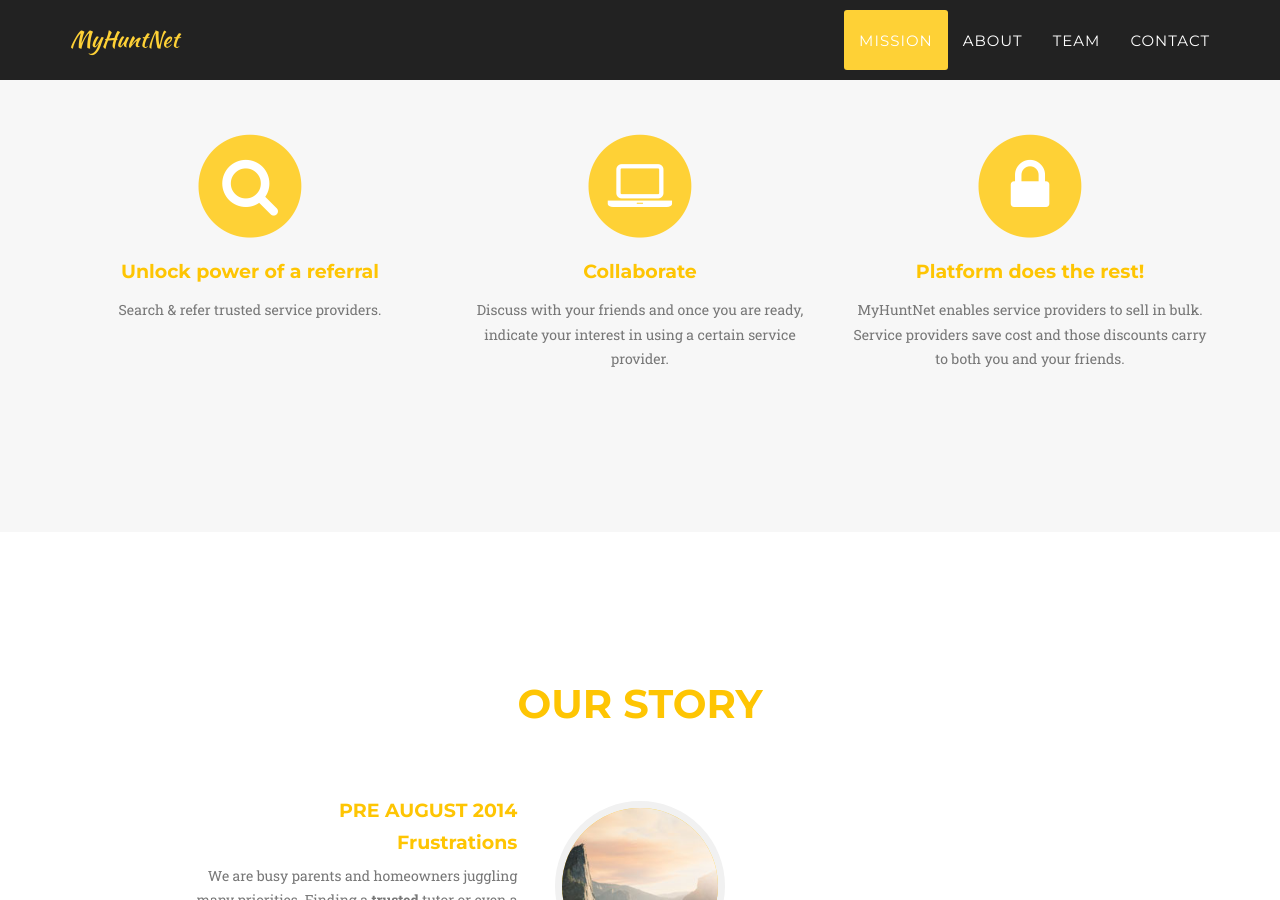
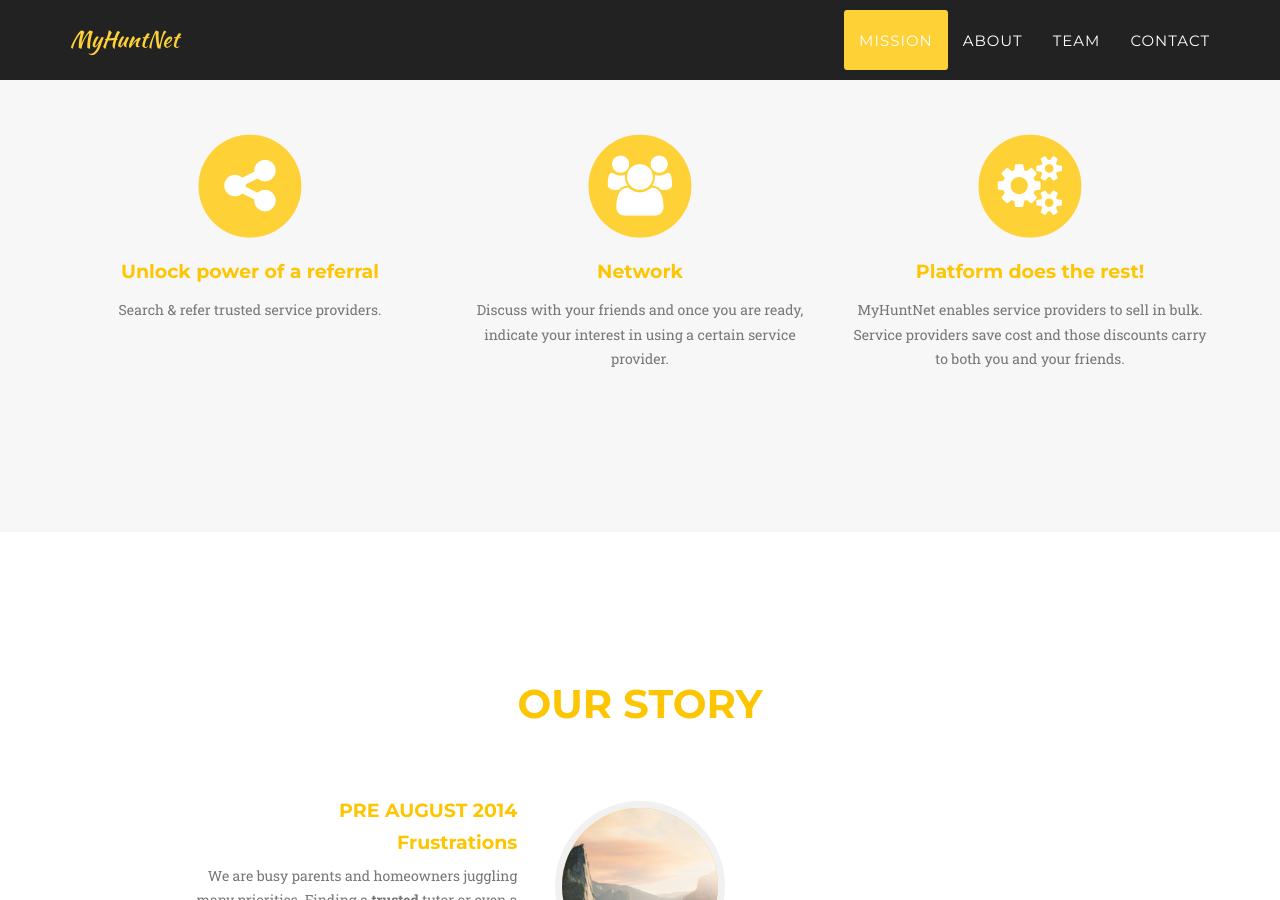
Before and after one commit to myhuntnet/myhuntnet.github.io, a Jekyll site: the page built from index.html, in a window 1280 px wide and 900 px high, scrolled down 938 px. Built offline with Jekyll 4.4.1, drawn with Linux system fonts in a browser that asks for light colours; some web fonts are replaced.

Commit message:
changes to icons

```diff
--- a/_includes/services.html
+++ b/_includes/services.html
@@ -11,7 +11,7 @@
                 <div class="col-md-4">
                     <span class="fa-stack fa-4x">
                         <i class="fa fa-circle fa-stack-2x text-primary"></i>
-                        <i class="fa fa-search fa-stack-1x fa-inverse"></i>
+                        <i class="fa fa-share-alt fa-stack-1x fa-inverse"></i>
                     </span>
                     <h4 class="service-heading">Unlock power of a referral</h4>
                     <p class="text-muted">Search & refer trusted service providers.</p>
@@ -19,15 +19,15 @@
                 <div class="col-md-4">
                     <span class="fa-stack fa-4x">
                         <i class="fa fa-circle fa-stack-2x text-primary"></i>
-                        <i class="fa fa-laptop fa-stack-1x fa-inverse"></i>
+                        <i class="fa fa-users fa-stack-1x fa-inverse"></i>
                     </span>
-                    <h4 class="service-heading">Collaborate</h4>
+                    <h4 class="service-heading">Network</h4>
                     <p class="text-muted">Discuss with your friends and once you are ready, indicate your interest in using a certain service provider.</p>
                 </div>
                 <div class="col-md-4">
                     <span class="fa-stack fa-4x">
                         <i class="fa fa-circle fa-stack-2x text-primary"></i>
-                        <i class="fa fa-lock fa-stack-1x fa-inverse"></i>
+                        <i class="fa fa-cogs fa-stack-1x fa-inverse"></i>
                     </span>
                     <h4 class="service-heading">Platform does the rest!</h4>
                     <p class="text-muted">MyHuntNet enables service providers to sell in bulk. Service providers save cost and those discounts carry to both you and your friends.</p>
```
